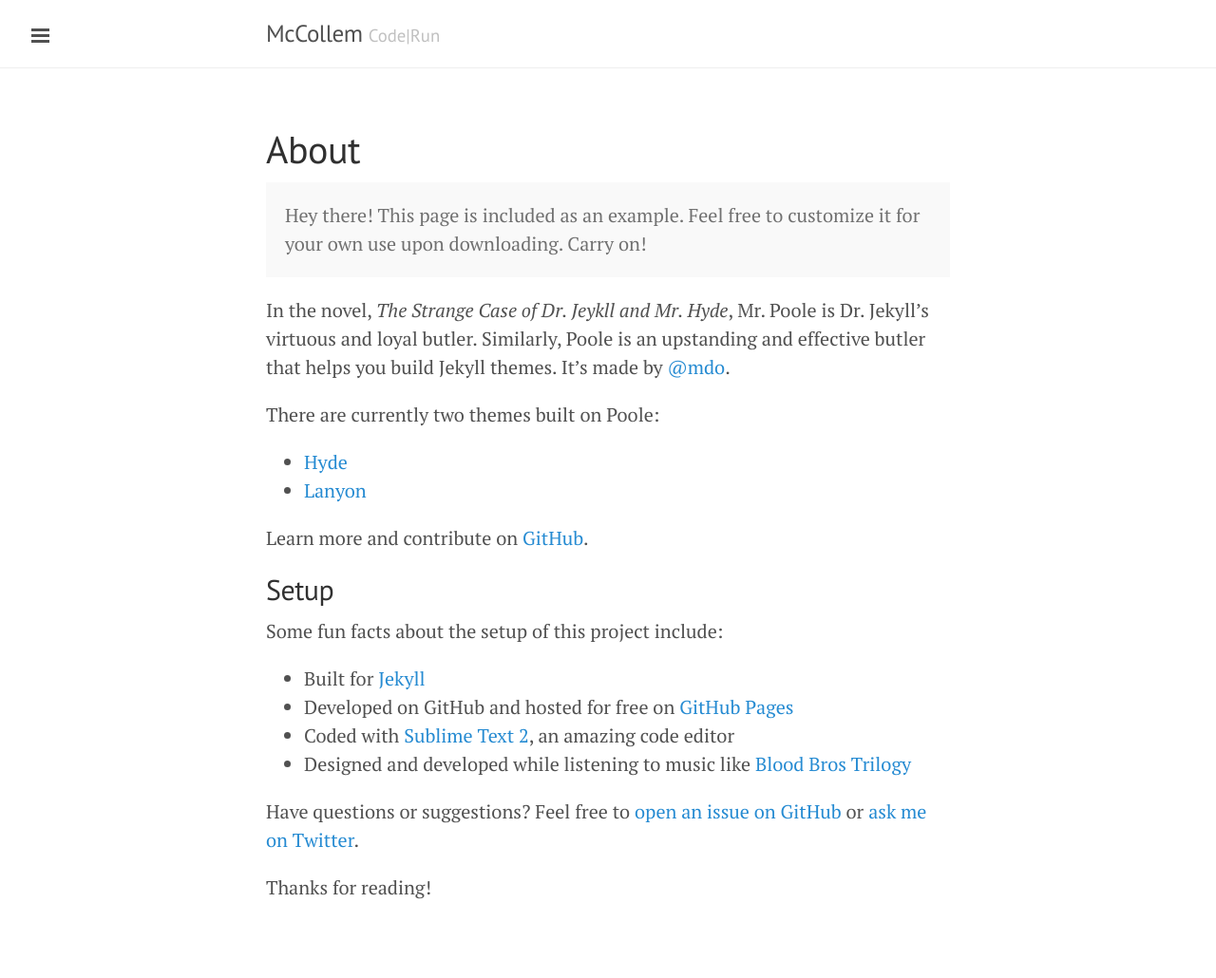
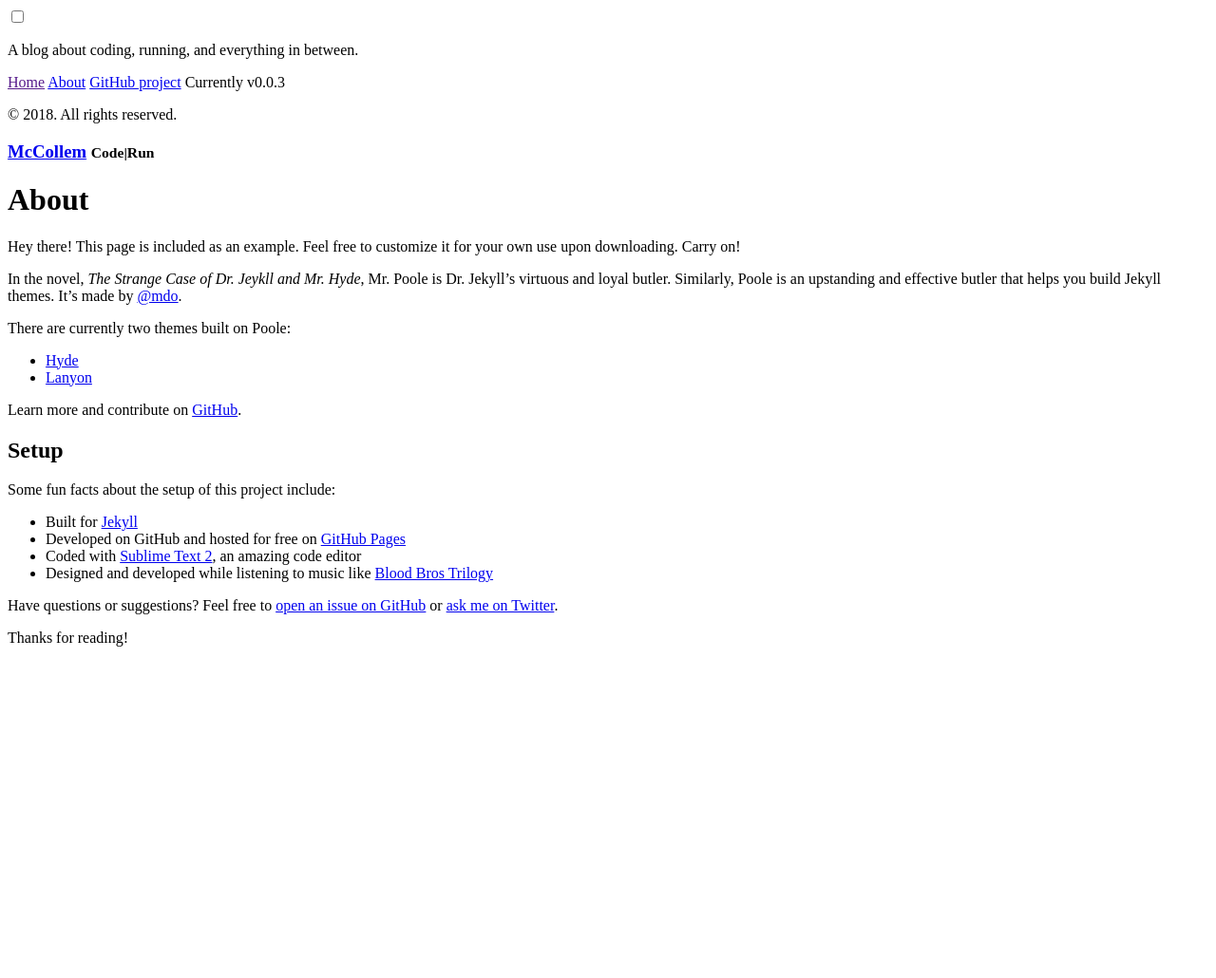
Before and after one commit to mccollem/mccollem.github.io, a Jekyll site: the page built from about.md, in a window 1280 px wide. Shown: the whole page at 95% size. Built offline with Jekyll 4.4.1, drawn with Linux system fonts in a browser that asks for light colours; Markdown is read by kramdown in place of the engine named in the settings; after the commit the page ends 900 px from its top, so only the background shows below that; some of the changed lines change nothing that is shown.

Commit message:
base.url

```diff
--- a/_config.yml
+++ b/_config.yml
@@ -5,15 +5,16 @@ highlighter:         pygments
 # Permalinks
 #
 # Use of `relative_permalinks` ensures post links from the index work properly.
-#permalink:           pretty
-#relative_permalinks: true
+permalink:           pretty
+relative_permalinks: true
 
 # Setup
 title:               McCollem
 tagline:             'Code|Run'
 description:         'A blog about coding, running, and everything in between.'
 url:
-baseurl:             /
+#baseurl:             /
+baseurl:             ''
 paginate:            5
 
 # About/contact
```
